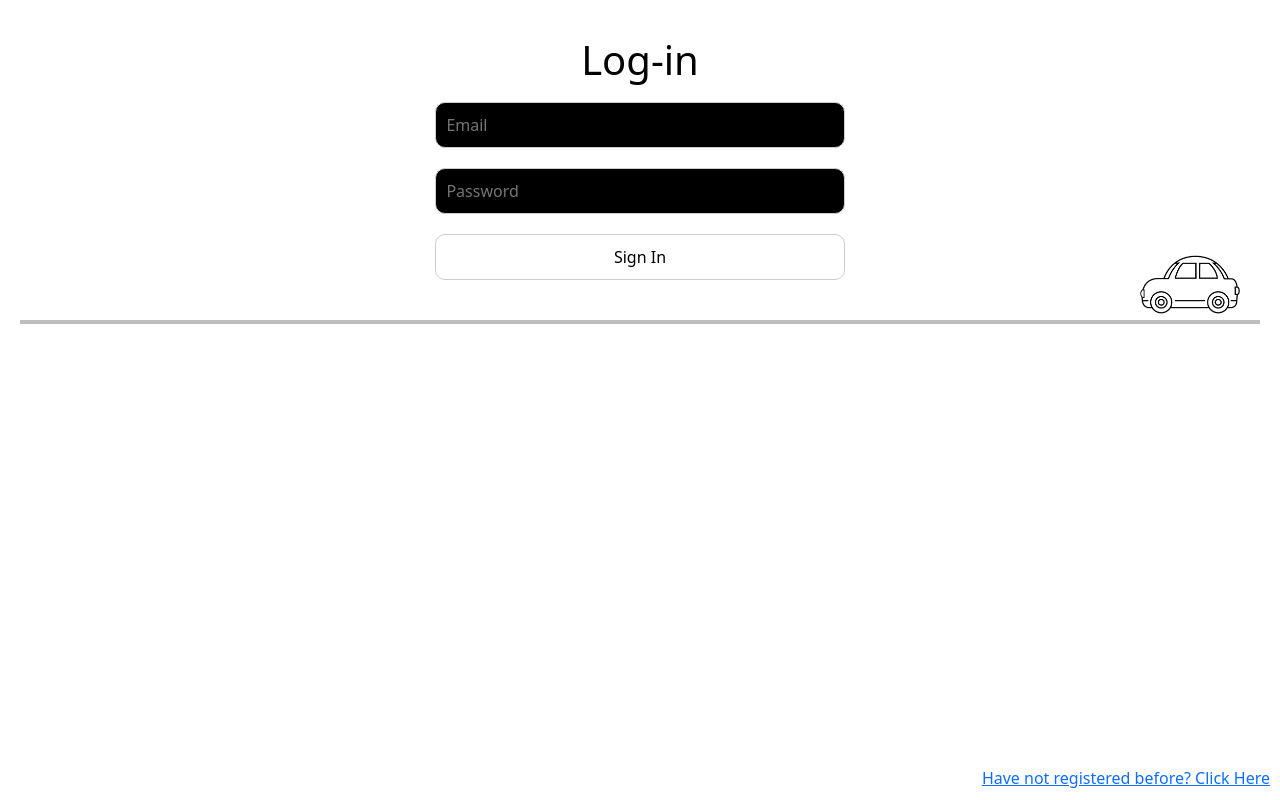
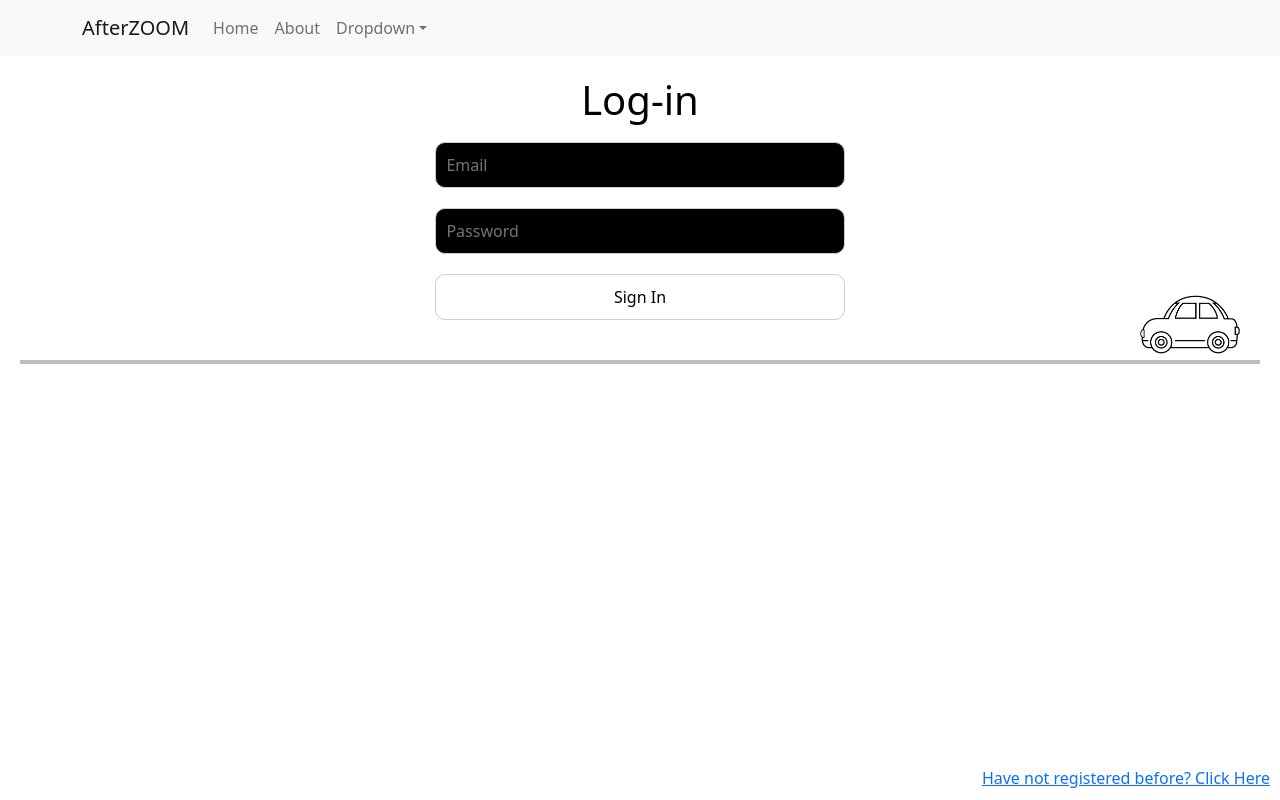
Before and after one commit to Rocket8900/wadproject, a React (Create React App) app in the folder afterzoom/: page /login in a window 1280 px wide. Built offline with nearby package versions, Linux system fonts and the light colour scheme.

Commit message:
refactor: reorderd file structure

```diff
--- a/afterzoom/src/App.js
+++ b/afterzoom/src/App.js
@@ -1,6 +1,6 @@
-import Navbar from "./components/Navbar";
-import { Home } from "./components/Home";
-import { Login } from "./components/Login";
+import NavbarComponent from "./components/ui/Navbar";
+import { Home } from "./components/home/Home";
+import { Login } from "./components/login/Login";
 import {Routes,Route} from 'react-router';
 import React, { useState } from 'react';
 import './App.css';
@@ -8,7 +8,7 @@ import './App.css';
 export default function App() {
   return (
     <div>
-      <Navbar/>
+      <NavbarComponent/>
       <Routes>
         <Route path="/" element={<Home />} />
         <Route path="/login" element={<Login />} />
--- a/afterzoom/src/components/Login.js
+++ b/afterzoom/src/components/login/Login.js
@@ -1,5 +1,5 @@
 import React, { useState } from 'react';
-import carImage from '../car.jpg'; // Import car image
+import carImage from './car.jpg'; // Import car image
 
 export function Login() {
   const [email, setEmail] = useState('');
--- a/afterzoom/src/components/Navbar.js
+++ b/afterzoom/src/components/ui/Navbar.js
@@ -5,7 +5,7 @@ import Nav from 'react-bootstrap/Nav';
 import Navbar from 'react-bootstrap/Navbar';
 import NavDropdown from 'react-bootstrap/NavDropdown';
 
-function navbar() {
+function NavbarComponent() {
   return (
     <Navbar bg="light" expand="lg">
       <Container>
@@ -32,4 +32,4 @@ function navbar() {
     </Navbar>
   );
 }
-export default Navbar;
+export default NavbarComponent;
--- a/afterzoom/src/index.js
+++ b/afterzoom/src/index.js
@@ -4,7 +4,6 @@ import './index.css';
 import { BrowserRouter, Routes, Route } from "react-router-dom";
 import App from './App';
 import reportWebVitals from './reportWebVitals';
-import { Home } from "./components/Home"
 
 const root = ReactDOM.createRoot(document.getElementById("root"))
 root.render(
```
Also changed, not shown: afterzoom/src/components/home/Home.js (renamed from afterzoom/src/components/Home.js), afterzoom/src/components/login/car.jpg (renamed from afterzoom/src/car.jpg).
